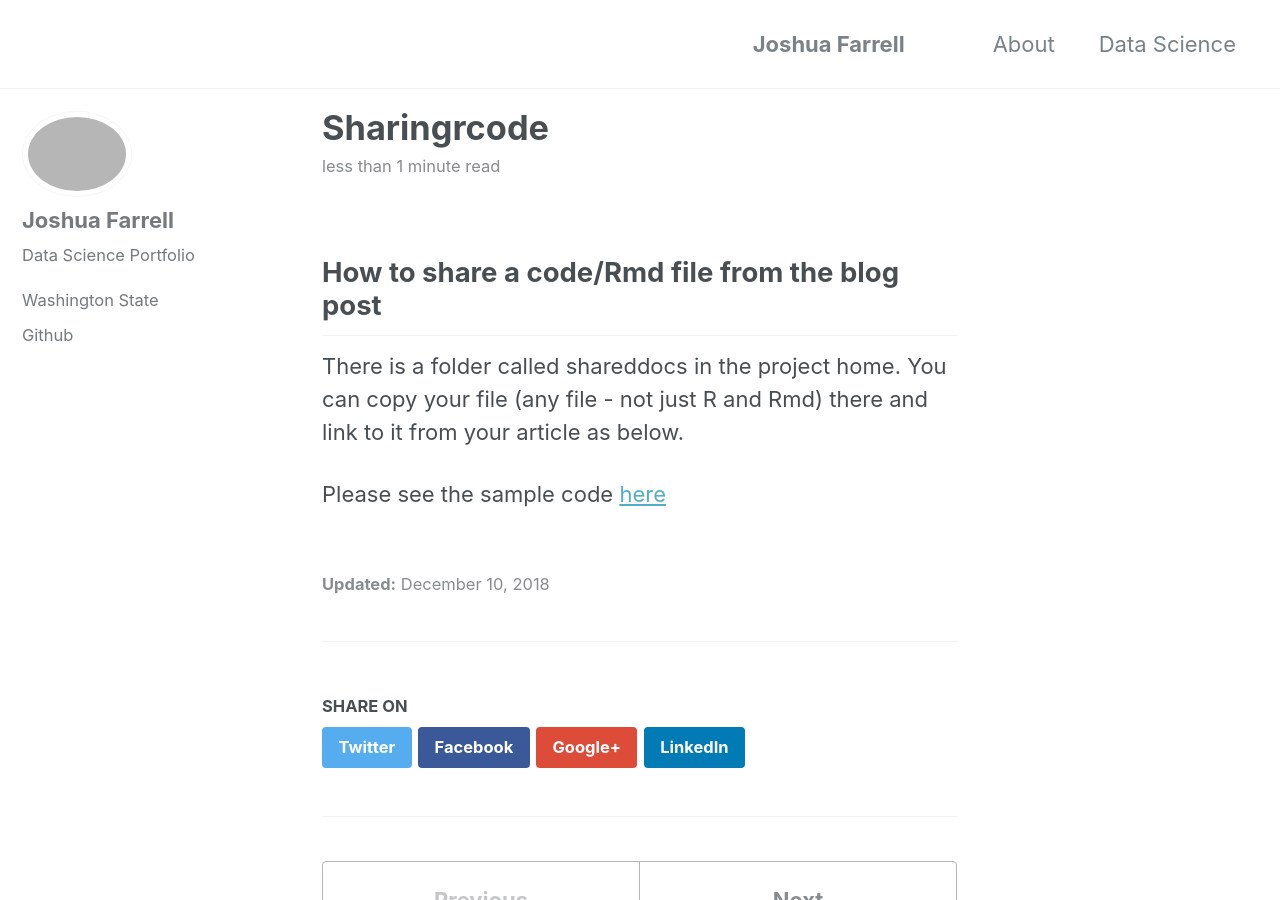
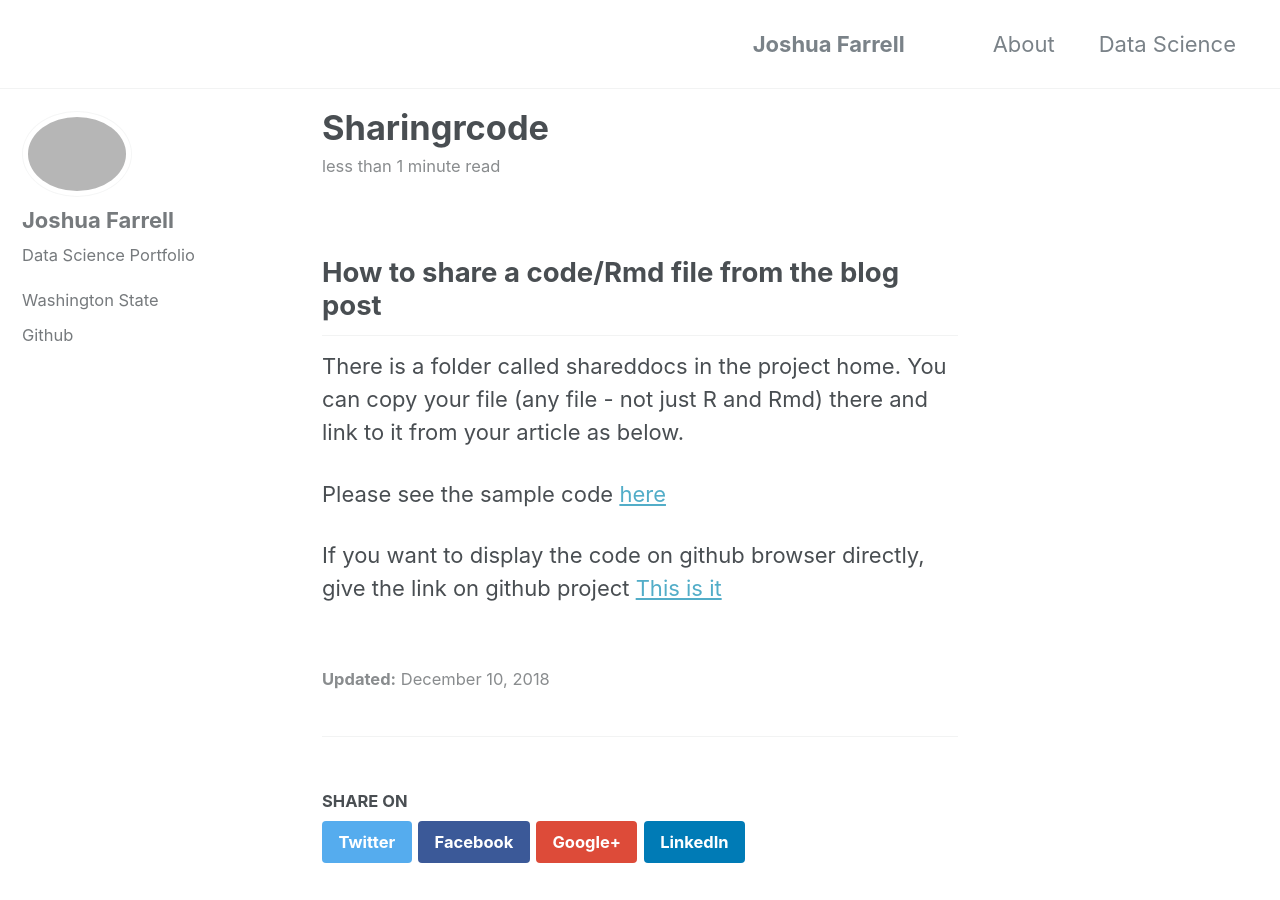
Before and after one commit to joshua-farrell/joshua-farrell.github.io, a Jekyll site: the page built from _posts/2018-12-10-sharingRcode.md, in a window 1280 px wide and 900 px high. Built offline with Jekyll 4.4.1, drawn with Linux system fonts in a browser that asks for light colours; comment, search, counter and statistics services are not loaded.

Commit message:
Update 2018-12-10-sharingRcode.md

```diff
--- a/_posts/2018-12-10-sharingRcode.md
+++ b/_posts/2018-12-10-sharingRcode.md
@@ -5,3 +5,6 @@ You can copy your file (any file - not just R and Rmd) there and link to it from
 
 
 Please see the sample code [here](https://joshua-farrell.github.io/shareddocs/temp.R)
+
+If you want to display the code on github browser directly, give the link on github project
+[This is it](https://github.com/joshua-farrell/joshua-farrell.github.io/blob/master/shareddocs/temp.R)
```
